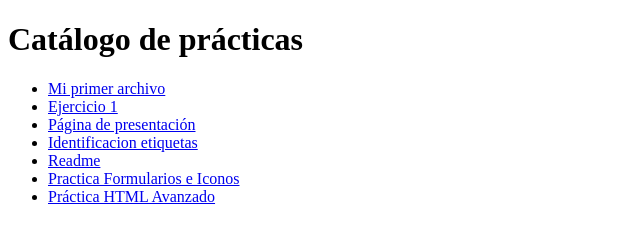
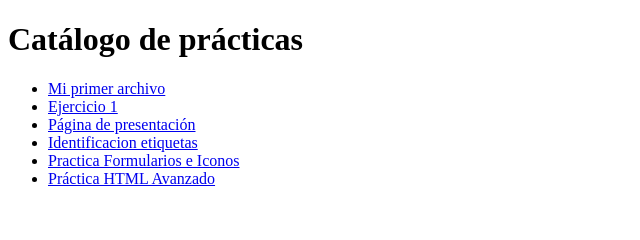
Before and after one commit to KevArt96/frontend-ai-modulo-1, a plain HTML site: page index.html in a window 1280 px wide. Shown: the whole page, without its empty margins (0-640 px from the left). Drawn offline with Linux system fonts and the light colour scheme.

Commit message:
Ahora si quité el Readme del index principal

```diff
--- a/index.html
+++ b/index.html
@@ -21,9 +21,6 @@
             <a href="./Identificacion-etiquetas/index.html">Identificacion etiquetas</a>
         </li>
         <li>
-            <a href="./README.md">Readme</a>
-        </li>
-        <li>
             <a href="../Practica-frontend-modulo-1/index.html">Practica Formularios e Iconos</a>
         </li>
         <li>
```
